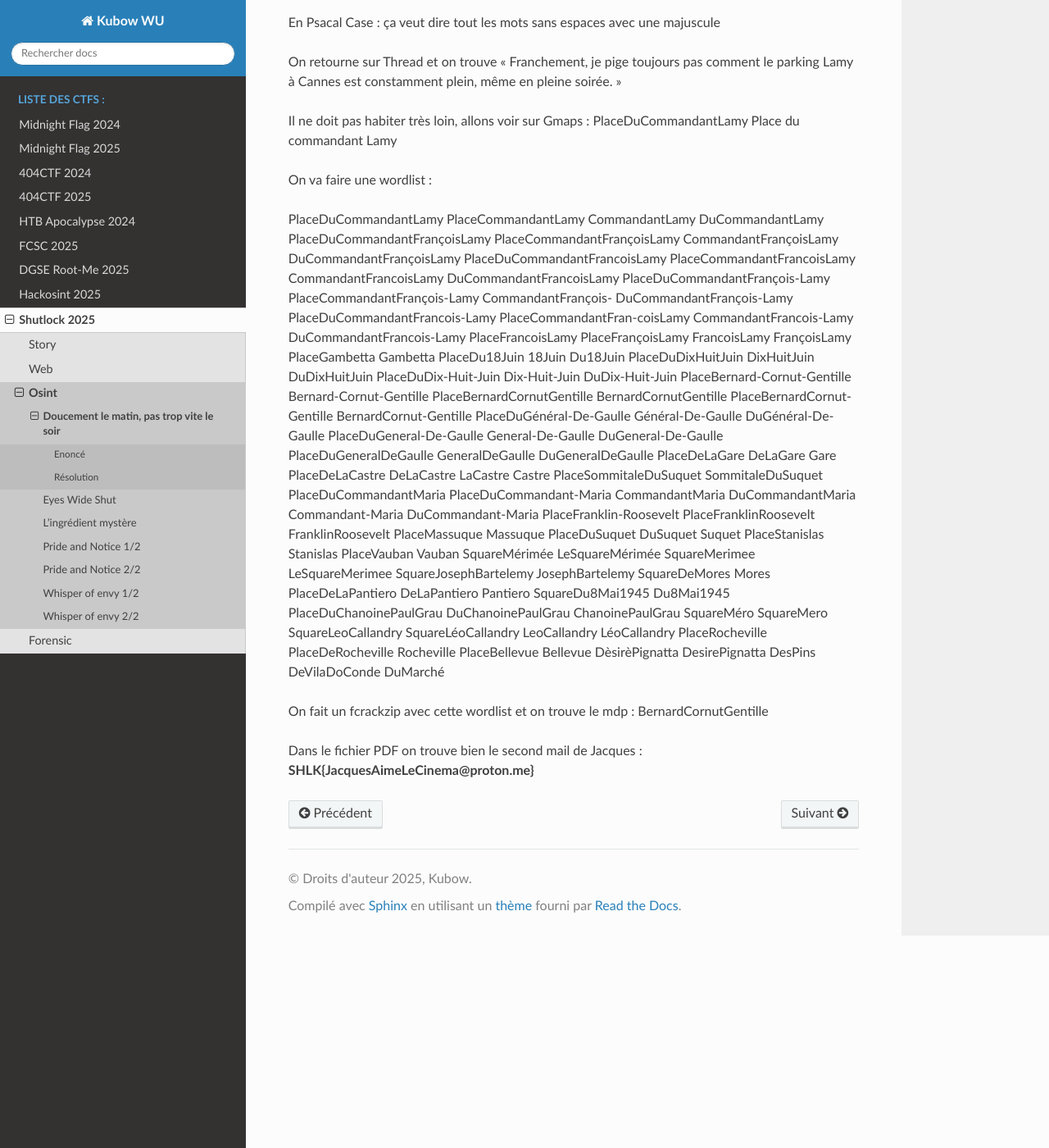
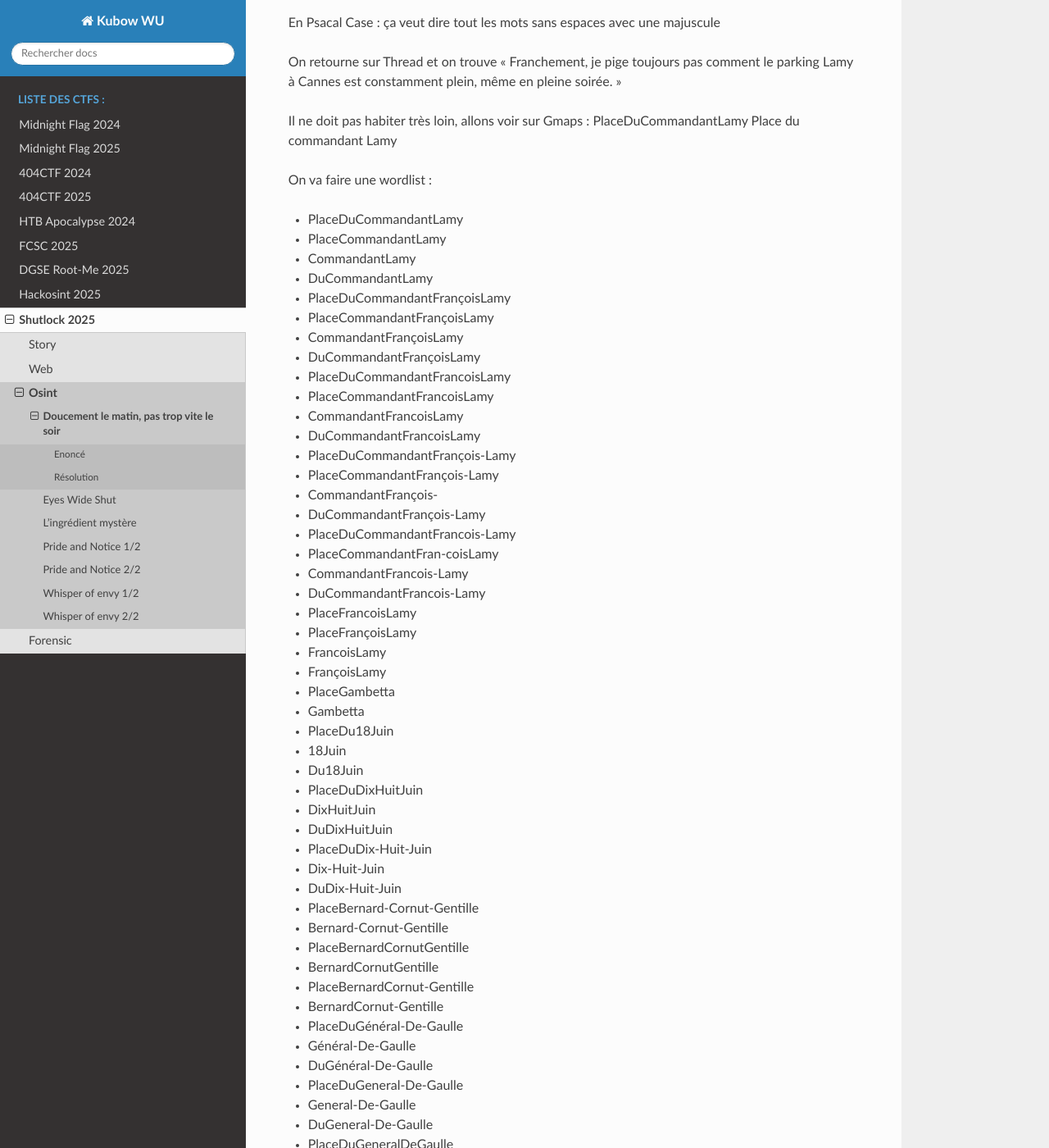
Before and after one commit to Kubo-Security/Kubo-Security.github.io, a Sphinx documentation site: the page built from doc/ctf/shutlock-2025/doucement.rst, in a window 1280 px wide and 1400 px high, scrolled down 1504 px. Shown: the whole window at 82% size. Built offline with Sphinx 7.4.7 and the Read the Docs theme 3.1.0, drawn with Linux system fonts in a browser that asks for light colours; some of the changed text lies outside the part shown.

Commit message:
Tentatives de correction pour les images

```diff
--- a/doc/ctf/shutlock-2025/_index.rst
+++ b/doc/ctf/shutlock-2025/_index.rst
@@ -1,4 +1,5 @@
 .. figure:: ../../_static/img/shutlock2025/shutlock.png
+
     :alt: Osint
     :align: center
     :width: 400
--- a/doc/ctf/shutlock-2025/doucement.rst
+++ b/doc/ctf/shutlock-2025/doucement.rst
@@ -62,115 +62,115 @@ Place du commandant Lamy
 
 On va faire une wordlist :
 
-PlaceDuCommandantLamy
-PlaceCommandantLamy
-CommandantLamy
-DuCommandantLamy
-PlaceDuCommandantFrançoisLamy
-PlaceCommandantFrançoisLamy
-CommandantFrançoisLamy
-DuCommandantFrançoisLamy
-PlaceDuCommandantFrancoisLamy
-PlaceCommandantFrancoisLamy
-CommandantFrancoisLamy
-DuCommandantFrancoisLamy
-PlaceDuCommandantFrançois-Lamy
-PlaceCommandantFrançois-Lamy
-CommandantFrançois-
-DuCommandantFrançois-Lamy
-PlaceDuCommandantFrancois-Lamy
-PlaceCommandantFran-coisLamy
-CommandantFrancois-Lamy
-DuCommandantFrancois-Lamy
-PlaceFrancoisLamy
-PlaceFrançoisLamy
-FrancoisLamy
-FrançoisLamy
-PlaceGambetta
-Gambetta
-PlaceDu18Juin
-18Juin
-Du18Juin
-PlaceDuDixHuitJuin
-DixHuitJuin
-DuDixHuitJuin
-PlaceDuDix-Huit-Juin
-Dix-Huit-Juin
-DuDix-Huit-Juin
-PlaceBernard-Cornut-Gentille
-Bernard-Cornut-Gentille
-PlaceBernardCornutGentille
-BernardCornutGentille
-PlaceBernardCornut-Gentille
-BernardCornut-Gentille
-PlaceDuGénéral-De-Gaulle
-Général-De-Gaulle
-DuGénéral-De-Gaulle
-PlaceDuGeneral-De-Gaulle
-General-De-Gaulle
-DuGeneral-De-Gaulle
-PlaceDuGeneralDeGaulle
-GeneralDeGaulle
-DuGeneralDeGaulle
-PlaceDeLaGare
-DeLaGare
-Gare
-PlaceDeLaCastre
-DeLaCastre
-LaCastre
-Castre
-PlaceSommitaleDuSuquet
-SommitaleDuSuquet
-PlaceDuCommandantMaria
-PlaceDuCommandant-Maria
-CommandantMaria
-DuCommandantMaria
-Commandant-Maria
-DuCommandant-Maria
-PlaceFranklin-Roosevelt
-PlaceFranklinRoosevelt
-FranklinRoosevelt
-PlaceMassuque
-Massuque
-PlaceDuSuquet
-DuSuquet
-Suquet
-PlaceStanislas
-Stanislas
-PlaceVauban
-Vauban
-SquareMérimée
-LeSquareMérimée
-SquareMerimee
-LeSquareMerimee
-SquareJosephBartelemy
-JosephBartelemy
-SquareDeMores
-Mores
-PlaceDeLaPantiero
-DeLaPantiero
-Pantiero
-SquareDu8Mai1945
-Du8Mai1945
-PlaceDuChanoinePaulGrau
-DuChanoinePaulGrau
-ChanoinePaulGrau
-SquareMéro
-SquareMero
-SquareLeoCallandry
-SquareLéoCallandry
-LeoCallandry
-LéoCallandry
-PlaceRocheville
-PlaceDeRocheville
-Rocheville
-PlaceBellevue
-Bellevue
-DèsirèPignatta
-DesirePignatta
-DesPins
-DeVilaDoConde
-DuMarché
+- PlaceDuCommandantLamy
+- PlaceCommandantLamy
+- CommandantLamy
+- DuCommandantLamy
+- PlaceDuCommandantFrançoisLamy
+- PlaceCommandantFrançoisLamy
+- CommandantFrançoisLamy
+- DuCommandantFrançoisLamy
+- PlaceDuCommandantFrancoisLamy
+- PlaceCommandantFrancoisLamy
+- CommandantFrancoisLamy
+- DuCommandantFrancoisLamy
+- PlaceDuCommandantFrançois-Lamy
+- PlaceCommandantFrançois-Lamy
+- CommandantFrançois-
+- DuCommandantFrançois-Lamy
+- PlaceDuCommandantFrancois-Lamy
+- PlaceCommandantFran-coisLamy
+- CommandantFrancois-Lamy
+- DuCommandantFrancois-Lamy
+- PlaceFrancoisLamy
+- PlaceFrançoisLamy
+- FrancoisLamy
+- FrançoisLamy
+- PlaceGambetta
+- Gambetta
+- PlaceDu18Juin
+- 18Juin
+- Du18Juin
+- PlaceDuDixHuitJuin
+- DixHuitJuin
+- DuDixHuitJuin
+- PlaceDuDix-Huit-Juin
+- Dix-Huit-Juin
+- DuDix-Huit-Juin
+- PlaceBernard-Cornut-Gentille
+- Bernard-Cornut-Gentille
+- PlaceBernardCornutGentille
+- BernardCornutGentille
+- PlaceBernardCornut-Gentille
+- BernardCornut-Gentille
+- PlaceDuGénéral-De-Gaulle
+- Général-De-Gaulle
+- DuGénéral-De-Gaulle
+- PlaceDuGeneral-De-Gaulle
+- General-De-Gaulle
+- DuGeneral-De-Gaulle
+- PlaceDuGeneralDeGaulle
+- GeneralDeGaulle
+- DuGeneralDeGaulle
+- PlaceDeLaGare
+- DeLaGare
+- Gare
+- PlaceDeLaCastre
+- DeLaCastre
+- LaCastre
+- Castre
+- PlaceSommitaleDuSuquet
+- SommitaleDuSuquet
+- PlaceDuCommandantMaria
+- PlaceDuCommandant-Maria
+- CommandantMaria
+- DuCommandantMaria
+- Commandant-Maria
+- DuCommandant-Maria
+- PlaceFranklin-Roosevelt
+- PlaceFranklinRoosevelt
+- FranklinRoosevelt
+- PlaceMassuque
+- Massuque
+- PlaceDuSuquet
+- DuSuquet
+- Suquet
+- PlaceStanislas
+- Stanislas
+- PlaceVauban
+- Vauban
+- SquareMérimée
+- LeSquareMérimée
+- SquareMerimee
+- LeSquareMerimee
+- SquareJosephBartelemy
+- JosephBartelemy
+- SquareDeMores
+- Mores
+- PlaceDeLaPantiero
+- DeLaPantiero
+- Pantiero
+- SquareDu8Mai1945
+- Du8Mai1945
+- PlaceDuChanoinePaulGrau
+- DuChanoinePaulGrau
+- ChanoinePaulGrau
+- SquareMéro
+- SquareMero
+- SquareLeoCallandry
+- SquareLéoCallandry
+- LeoCallandry
+- LéoCallandry
+- PlaceRocheville
+- PlaceDeRocheville
+- Rocheville
+- PlaceBellevue
+- Bellevue
+- DèsirèPignatta
+- DesirePignatta
+- DesPins
+- DeVilaDoConde
+- DuMarché
 
 On fait un fcrackzip avec cette wordlist et on trouve le mdp : BernardCornutGentille
 
--- a/doc/ctf/shutlock-2025/ingredients.rst
+++ b/doc/ctf/shutlock-2025/ingredients.rst
@@ -60,7 +60,7 @@ Dedans on trouve :
 
 Dans la story une image attire notre attention, la 4eme. Elle indique "un ajustement" dans la recette du pain pita.
 
-.. figure:: ../_static/img/shutlock-2025/ingredient.jpg
+.. figure:: ../_static/img/shutlock2025/ingredient.jpg
     :alt: ingredient
     :align: center
     :width: 1200
--- a/doc/ctf/shutlock-2025/iosbackup.rst
+++ b/doc/ctf/shutlock-2025/iosbackup.rst
@@ -60,7 +60,7 @@ Rapidement on trouve dans les SMS : **1_flag{Db_D3Let3d_m5G}**
 
 Dans le cache des images : **3{SN4psH0t_C4Che}**
 
-.. figure:: ../_static/img/shutlock-2025/ios3.png
+.. figure:: ../_static/img/shutlock2025/ios3.png
     :alt: ios3
     :align: center
     :width: 1200
--- a/doc/ctf/shutlock-2025/prideandnotice.rst
+++ b/doc/ctf/shutlock-2025/prideandnotice.rst
@@ -83,7 +83,7 @@ On va donc regarder un peu les églises dans ce quartier, soit sur gmaps soit av
 
 Avec google earth, on va essayer de se positionner au même endroit que la prise de la photo :
 
-.. figure:: ../_static/img/shutlock-2025/prideandnotice.png
+.. figure:: ../../_static/img/shutlock2025/prideandnotice.png
     :alt: Pride and notice
     :align: center
     :width: 1200
```
Also changed, not shown: doc/ctf/shutlock-2025/story.rst (+10 -10 lines), doc/_static/img/shutlock2025/aleapp.png (added), doc/_static/img/shutlock2025/aleapp2.png (added), doc/_static/img/shutlock2025/aleapp3.jpg (added), doc/_static/img/shutlock2025/boardpass.png (added), doc/_static/img/shutlock2025/idcard.png (added), doc/_static/img/shutlock2025/ingredients.jpg (added), doc/_static/img/shutlock2025/ios3.png (added), doc/_static/img/shutlock2025/lab.jpg (added), doc/_static/img/shutlock2025/qrcode.png (added), doc/_static/img/shutlock2025/shutlock.png (added), doc/_static/img/shutlock2025/shutlock_1.png (added), doc/_static/img/shutlock2025/shutlock_2.png (added), 1 other file.
